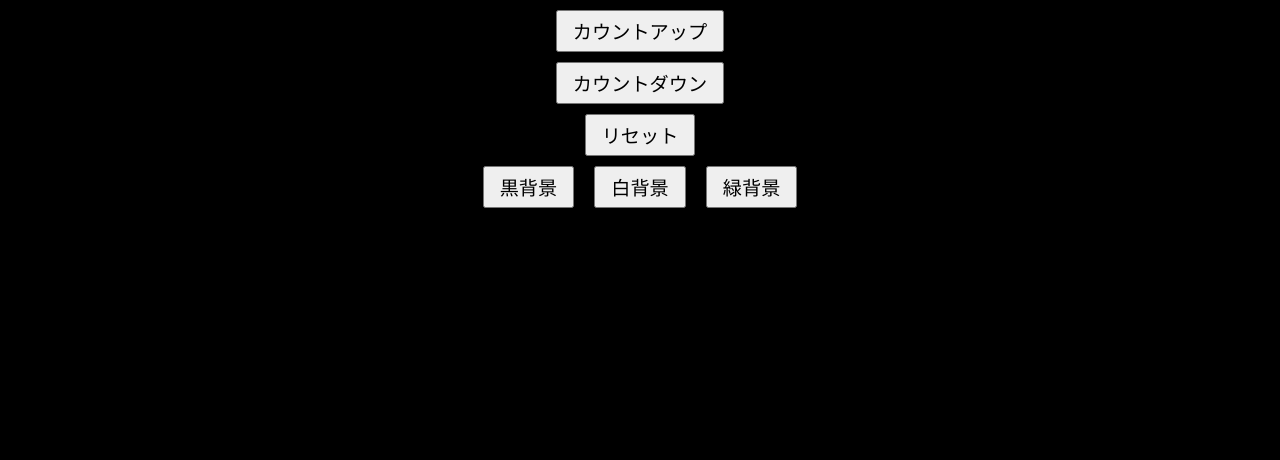
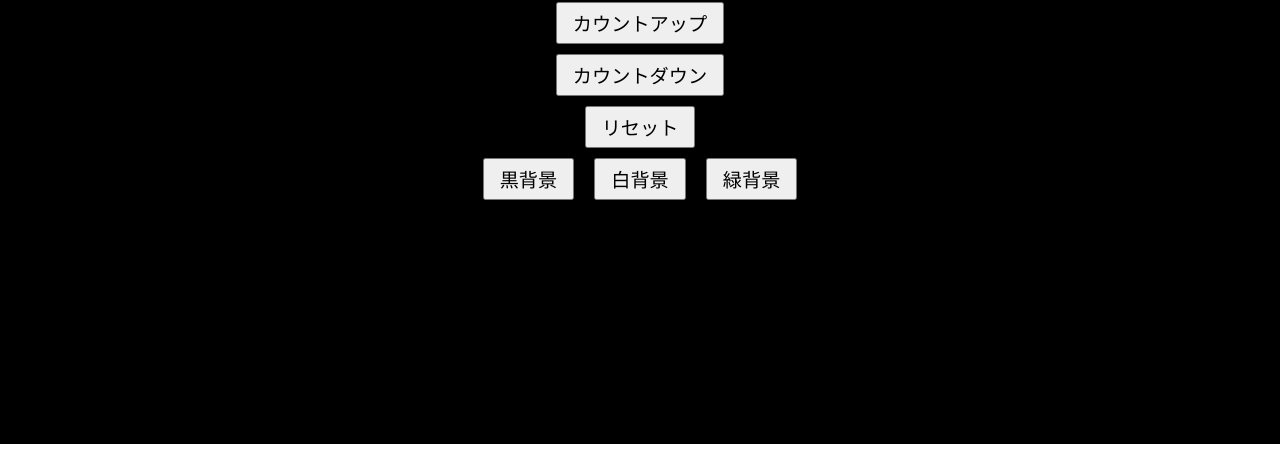
Before and after one commit to addshlab/tallyconter, a plain HTML site: page index.html in a window 1280 px wide. Shown: the part 356-816 px from the top of the page. Drawn offline with Linux system fonts and the light colour scheme.

Commit message:
Update index.html

```diff
--- a/index.html
+++ b/index.html
@@ -6,6 +6,10 @@
     <title>Tally counter</title>
     <style>
         body {
+            margin:0;
+            padding:0;
+        }
+        #app {
             background-color: #000000;
             color: #FFFFFF;
             display: flex;
@@ -13,7 +17,6 @@
             align-items: center;
             height: 100vh;
             flex-direction: column;
-            font-family: Arial, sans-serif;
         }
         #counter {
             font-size: 4em;
@@ -32,6 +35,7 @@
     </style>
 </head>
 <body>
+<div id="app">
     <div id="counter">000000</div>
     <button onclick="countUp()">カウントアップ</button>
     <button onclick="countDown()">カウントダウン</button>
@@ -41,7 +45,7 @@
         <button onclick="setBackgroundColor('#FFFFFF')">白背景</button>
         <button onclick="setBackgroundColor('#00FF00')">緑背景</button>
     </div>
-
+</div>
     <script>
         const storageKey = 'app';
         let count = 0;
```
